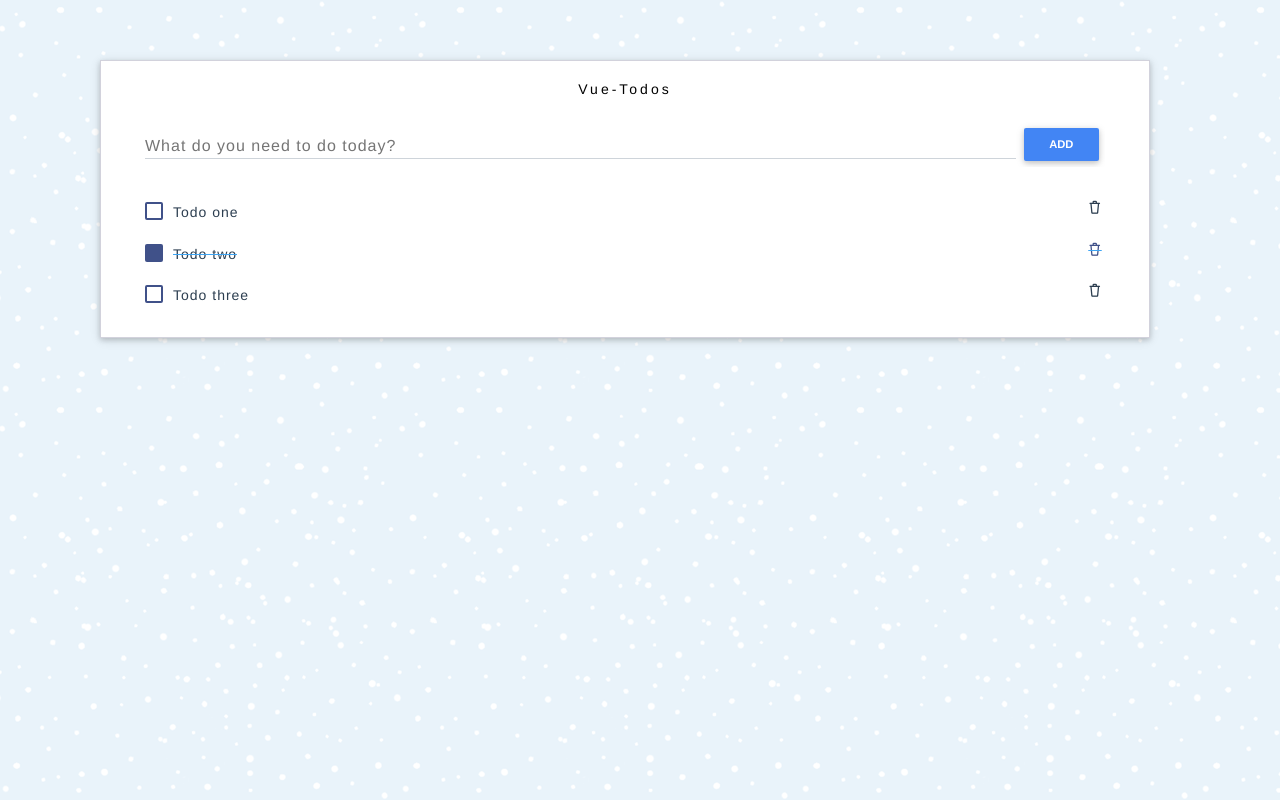
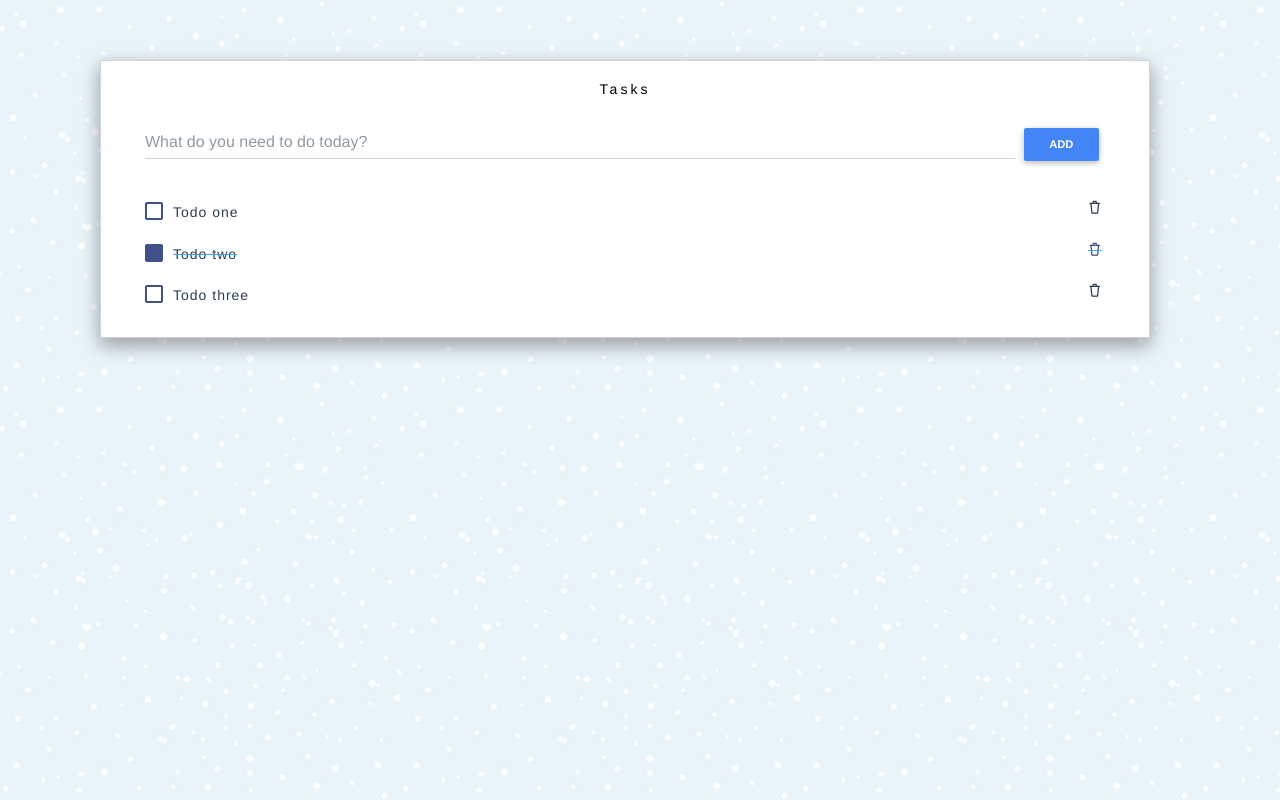
Before and after one commit to KaranP3/vue-todos, a Vue app: page / in a window 1280 px wide. Built offline with nearby package versions, Linux system fonts and the light colour scheme.

Commit message:
Added functionalities to create and delete todos
Changes made to index.html, App.vue, AddTodo.vue, HelloWorld.vue, TodoItem.vue and Todos.vue

```diff
--- a/package.json
+++ b/package.json
@@ -9,6 +9,7 @@
   },
   "dependencies": {
     "core-js": "^3.6.4",
+    "uuid": "^7.0.2",
     "vue": "^2.6.11"
   },
   "devDependencies": {
--- a/public/index.html
+++ b/public/index.html
@@ -9,6 +9,7 @@
     <!-- Material Design Bootstrap -->
     <link href="https://cdnjs.cloudflare.com/ajax/libs/mdbootstrap/4.14.0/css/mdb.min.css" rel="stylesheet">
     <link rel="stylesheet" href="https://cdnjs.cloudflare.com/ajax/libs/simple-line-icons/2.4.1/css/simple-line-icons.min.css">
+    <link rel="stylesheet" href="https://cdnjs.cloudflare.com/ajax/libs/animate.css/3.7.2/animate.min.css">
     <title><%= htmlWebpackPlugin.options.title %></title>
   </head>
   <body>
--- a/src/App.vue
+++ b/src/App.vue
@@ -1,7 +1,6 @@
 <template>
   <div id="app">
-    <!-- <img alt="Vue logo" src="./assets/logo.png" height="100px" class="mb-3"/> -->
-    <Todos v-bind:todos="todos" v-on:del-todo="deleteTodo"></Todos>
+    <Todos v-bind:todos="todos" v-on:del-todo="deleteTodo" v-on:add-todo="addTodo"></Todos>
   </div>
 </template>
 
@@ -37,6 +36,10 @@ export default {
   methods: {
     deleteTodo(id) {
       this.todos = this.todos.filter(todo => todo.id != id);
+    },
+    addTodo(newTodo) {
+      console.log("hello");
+      this.todos = [...this.todos, newTodo];
     }
   }
 };
@@ -51,6 +54,7 @@ export default {
   color: #2c3e50;
   margin-top: 60px;
 }
+
 body {
   background: url("./assets/blue-snow.png");
 }
@@ -75,13 +79,6 @@ body {
 
 .padding {
   padding: 5rem;
-}
-
-.card {
-  box-shadow: none;
-  -webkit-box-shadow: none;
-  -moz-box-shadow: none;
-  -ms-box-shadow: none;
 }
 
 .pl-3,
--- /dev/null
+++ b/src/components/AddTodo.vue
@@ -0,0 +1,38 @@
+<template>
+  <form @submit="addTodo">
+    <div class="md-form add-items d-flex">
+      <input
+        v-model="title"
+        type="text"
+        id="form1"
+        class="form-control"
+        placeholder="What do you need to do today?"
+      />
+      <button type="submit" class="btn btn-primary font-weight-bold todo-list-add-btn btn-md">Add</button>
+    </div>
+  </form>
+</template>
+
+<script>
+import { v4 as uuidv4 } from "uuid";
+
+export default {
+  name: "AddTodo",
+  data() {
+    return {
+      title: ""
+    };
+  },
+  methods: {
+    addTodo() {
+      const newTodo = {
+        id: uuidv4(),
+        title: this.title,
+        completed: false
+      };
+      // Send up to parent
+      this.$emit("add-todo", newTodo);
+    }
+  }
+};
+</script>
--- a/src/components/HelloWorld.vue
+++ b/src/components/HelloWorld.vue
@@ -6,11 +6,11 @@
 
 <script>
 export default {
-  name: 'HelloWorld',
+  name: "HelloWorld",
   props: {
     msg: String
   }
-}
+};
 </script>
 
 <!-- Add "scoped" attribute to limit CSS to this component only -->
--- a/src/components/TodoInput.vue
+++ /dev/null
@@ -1,13 +0,0 @@
-<template>
-    <div class="md-form add-items d-flex">
-      <input type="text" id="form1" class="form-control" />
-      <label for="form1">What do you need to do today?</label>
-    <button class="btn btn-primary font-weight-bold todo-list-add-btn btn-md">Add</button>
-    </div>
-</template>
-
-<script>
-export default {
-  name: "TodoInput"
-};
-</script>
--- a/src/components/Todos.vue
+++ b/src/components/Todos.vue
@@ -2,20 +2,17 @@
   <div class="container">
     <div class="row container d-flex justify-content-center">
       <div class="col-lg-12">
-        <div class="card px-3 z-depth-1">
+        <div class="card px-3 z-depth-2">
           <div class="card-body">
-            <h4 class="card-title">vue-todos</h4>
-            <TodoInput></TodoInput>
+            <h4 class="card-title">Tasks</h4>
+            <AddTodo v-on:add-todo="addTodo"></AddTodo>
             <div class="list-wrapper">
               <ul
                 v-bind:key="todo.id"
                 v-for="todo in todos"
                 class="d-flex flex-column-reverse todo-list"
               >
-                <TodoItem
-                  v-bind:todo="todo"
-                  v-on:del-todo="$emit('del-todo', todo.id)"
-                ></TodoItem>
+                <TodoItem v-bind:todo="todo" v-on:del-todo="$emit('del-todo', todo.id)"></TodoItem>
               </ul>
             </div>
           </div>
@@ -26,23 +23,23 @@
 </template>
 
 <script>
-import TodoInput from "./TodoInput";
+import AddTodo from "./AddTodo";
 import TodoItem from "./TodoItem";
 
 export default {
   name: "Todos",
   components: {
-    TodoInput,
+    AddTodo,
     TodoItem
   },
-  props: ["todos"]
+  props: ["todos"],
+  methods: {
+    addTodo(newTodo) {
+      this.$emit("add-todo", newTodo);
+    }
+  }
 };
 </script>
 
 <style scoped>
-/* .todo-table{
-        height: 300px;
-        overflow-y: auto;
-        width: 50%;
-    } */
 </style>
```
Also changed, not shown: src/components/TodoItem.vue (+9 -4 lines), 1 other file (tests, documents, lock files or other folders).
